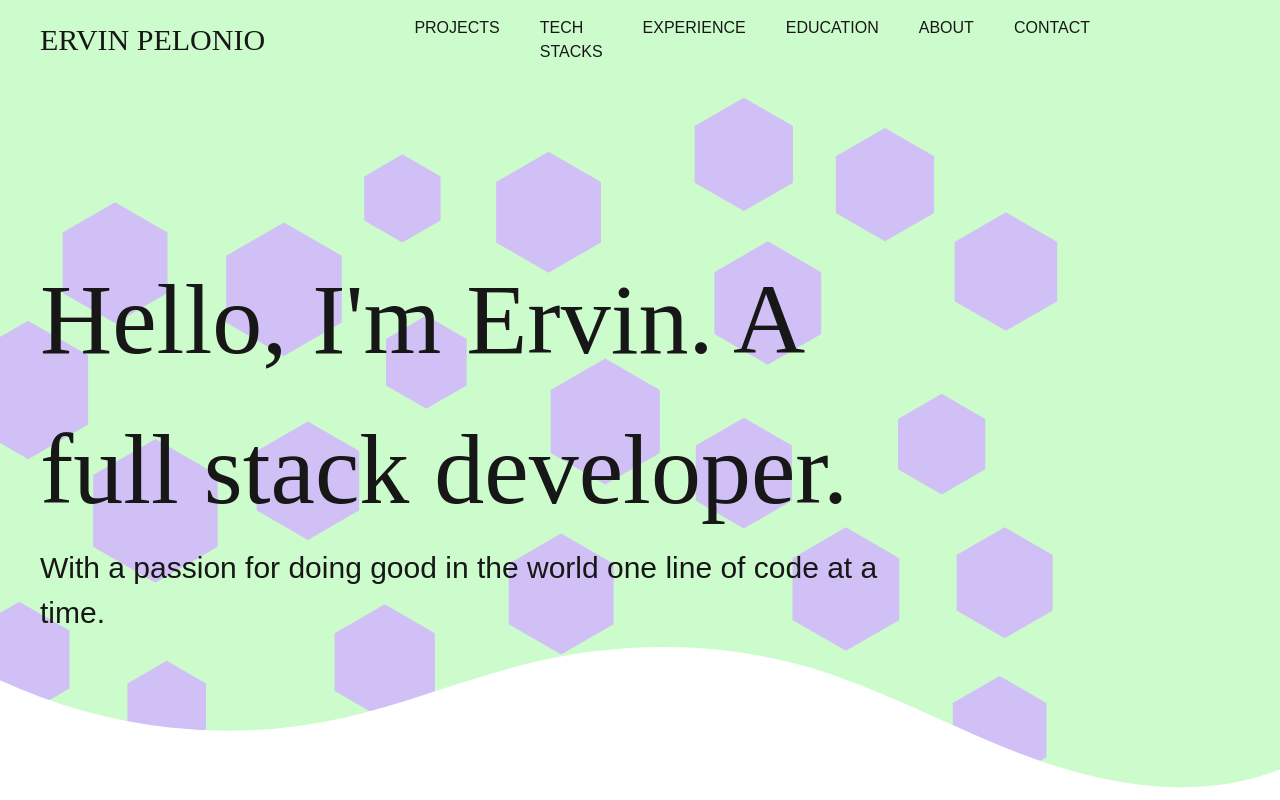
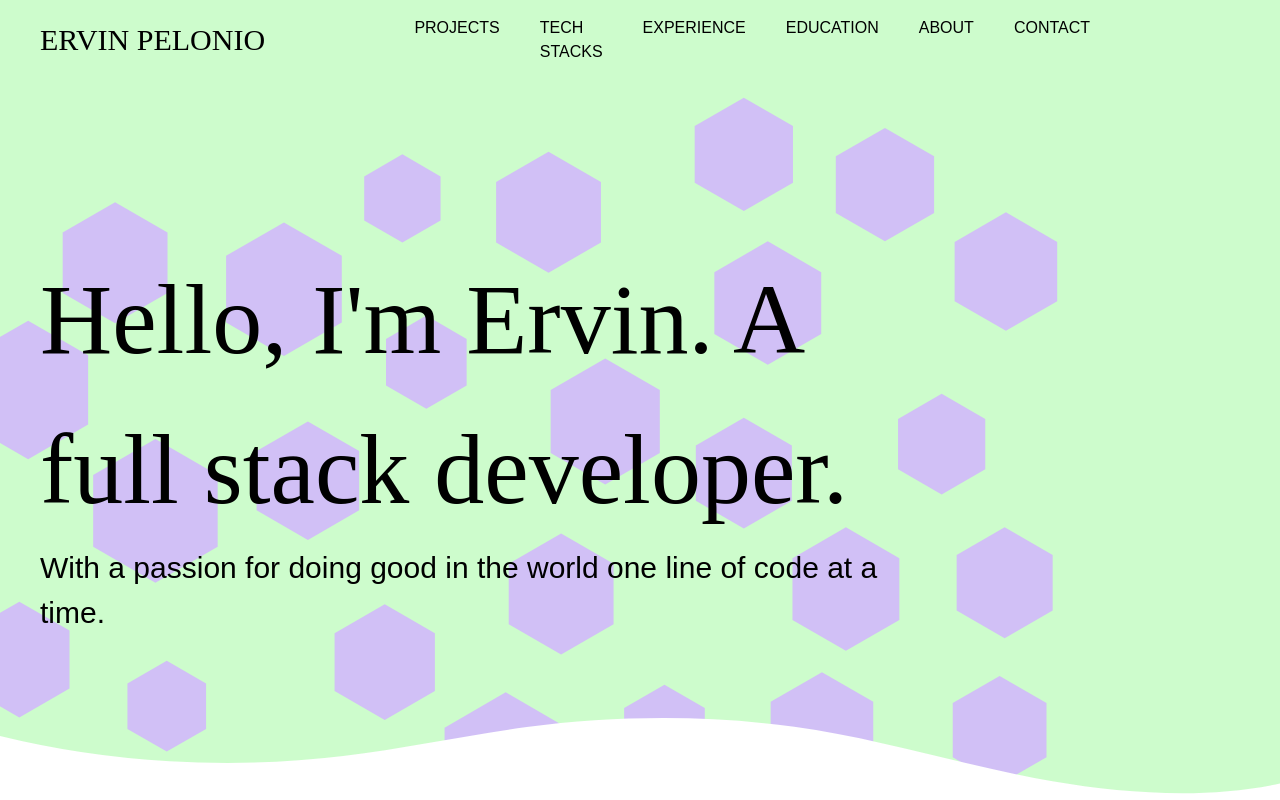
Before and after one commit to enpelonio/my-portfolio, a Next.js app: page / in a window 1280 px wide. Shown: the top 800 px of the page. Built offline with nearby package versions, Linux system fonts and the light colour scheme.

Commit message:
adjustments

```diff
--- a/app/globals.css
+++ b/app/globals.css
@@ -32,7 +32,7 @@
   }
 }
 
-.custom-shape-divider-bottom-1729523128 {
+/* .custom-shape-divider-bottom-1729523128 {
   position: absolute;
   bottom: 0;
   left: 0;
@@ -49,6 +49,25 @@
 }
 
 .custom-shape-divider-bottom-1729523128 .shape-fill {
+  fill: #ffffff;
+} */
+
+.custom-shape-divider-bottom-1732072470 {
+  position: absolute;
+  bottom: 0;
+  left: 0;
+  width: 100%;
+  line-height: 0;
+}
+
+.custom-shape-divider-bottom-1732072470 svg {
+  position: relative;
+  display: block;
+  width: calc(100% + 1.3px);
+  height: 83px;
+}
+
+.custom-shape-divider-bottom-1732072470 .shape-fill {
   fill: #ffffff;
 }
 
--- a/app/layout.js
+++ b/app/layout.js
@@ -21,7 +21,7 @@
   return (
     <html lang="en">
       <body
-        className={`${geistSans.variable} ${geistMono.variable} antialiased`}
+        className={`${geistSans.variable} ${geistMono.variable} antialiased text-black`}
       >
         {children}
       </body>
--- a/components/Hero.js
+++ b/components/Hero.js
@@ -18,7 +18,7 @@
           </div>
         </div>
       </div>
-      <div className="custom-shape-divider-bottom-1729523128">
+      {/* <div className="custom-shape-divider-bottom-1729523128">
         <svg
           data-name="Layer 1"
           xmlns="http://www.w3.org/2000/svg"
@@ -30,6 +30,20 @@
             className="shape-fill"
           ></path>
         </svg>
+      </div> */}
+
+      <div class="custom-shape-divider-bottom-1732072470">
+        <svg
+          data-name="Layer 1"
+          xmlns="http://www.w3.org/2000/svg"
+          viewBox="0 0 1200 120"
+          preserveAspectRatio="none"
+        >
+          <path
+            d="M985.66,92.83C906.67,72,823.78,31,743.84,14.19c-82.26-17.34-168.06-16.33-250.45.39-57.84,11.73-114,31.07-172,41.86A600.21,600.21,0,0,1,0,27.35V120H1200V95.8C1132.19,118.92,1055.71,111.31,985.66,92.83Z"
+            class="shape-fill"
+          ></path>
+        </svg>
       </div>
     </div>
   );
```
